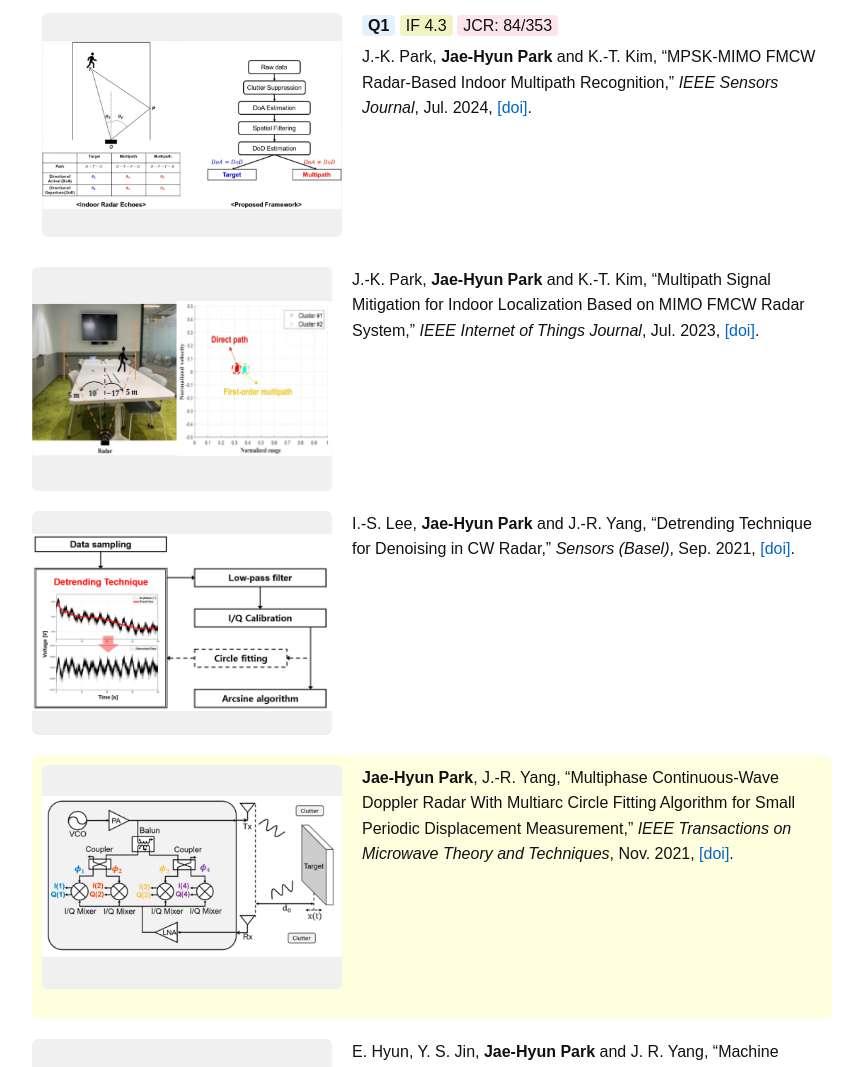
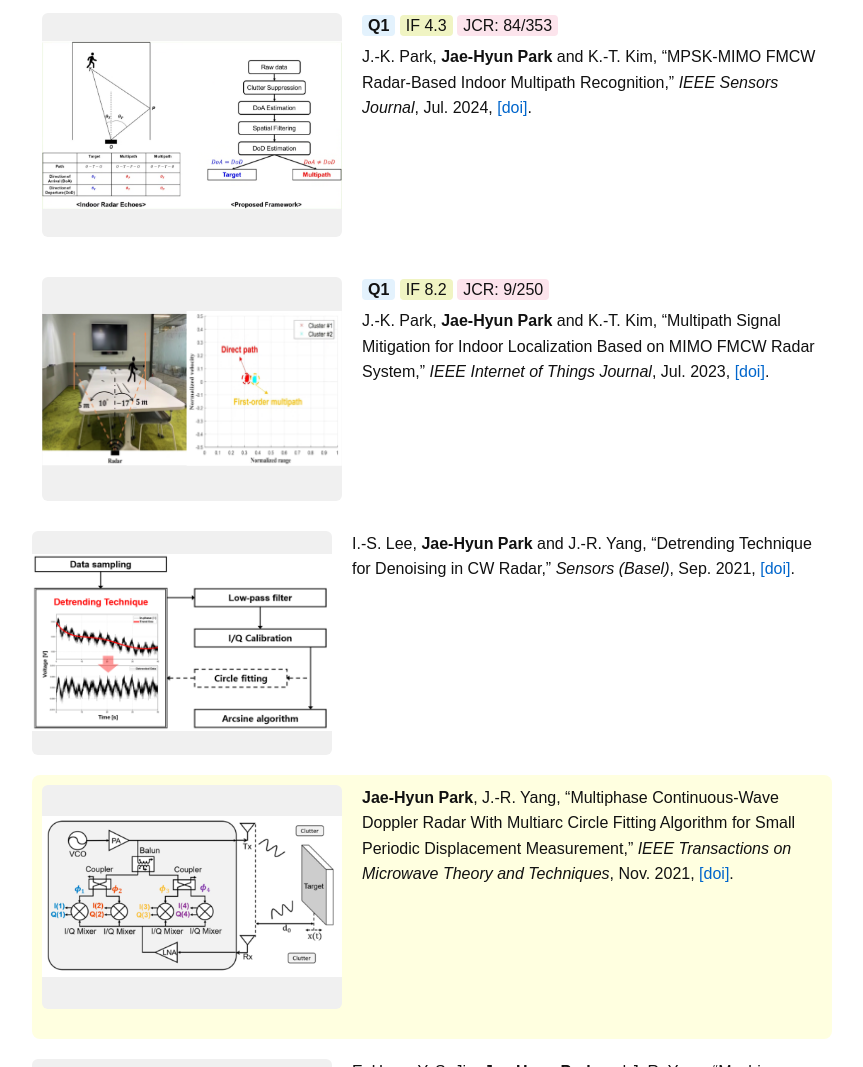
Before and after one commit to jhynpark/jhynpark.github.io, a plain HTML site: page index.html in a window 1280 px wide. Shown: the part 1076-2143 px from the top of the page, without its empty margins (208-1071 px from the left). Drawn offline with Linux system fonts and the light colour scheme.

Commit message:
Update index.html

```diff
--- a/index.html
+++ b/index.html
@@ -100,13 +100,22 @@
   </div>
 </div>
 
-  <div style="display: flex; align-items: flex-start; margin-bottom: 20px;">
-    <img src="img/2023_IoTJ.png" alt="Publication" class="publication">
-    <div>
-      <p style="margin-top: 0;">
-        J.-K. Park, <b>Jae-Hyun Park</b> and K.-T. Kim, “Multipath Signal Mitigation for Indoor Localization Based on MIMO FMCW Radar System,” <i>IEEE Internet of Things Journal</i>, Jul. 2023, <a href="https://doi.org/10.1109/JIOT.2023.3292349">[doi]</a>.</p>
+  <div style="display: flex; align-items: flex-start; margin-bottom: 20px; background-color: #ffffff; border-radius: 8px; padding: 10px;">
+  <img src="img/2023_IoTJ.png" alt="Publication" class="publication">
+  <div>
+    <!-- 논문 메타정보 태그 -->
+    <div style="margin-bottom: 6px;">
+      <span style="background-color: #e3f2fd; padding: 2px 6px; border-radius: 4px; font-weight: bold;">Q1</span>
+      <span style="background-color: #f0f4c3; padding: 2px 6px; border-radius: 4px;">IF 8.2</span>
+      <span style="background-color: #fce4ec; padding: 2px 6px; border-radius: 4px;">JCR: 9/250</span>
     </div>
+
+    <!-- 논문 내용 -->
+    <p style="margin-top: 0;">
+      J.-K. Park, <b>Jae-Hyun Park</b> and K.-T. Kim, “Multipath Signal Mitigation for Indoor Localization Based on MIMO FMCW Radar System,” <i>IEEE Internet of Things Journal</i>, Jul. 2023, <a href="https://doi.org/10.1109/JIOT.2023.3292349">[doi]</a>.</p>
+    </p>
   </div>
+</div>
 
   <div style="display: flex; align-items: flex-start; margin-bottom: 20px;">
     <img src="img/2021_Sens.png" alt="Publication" class="publication">
```
